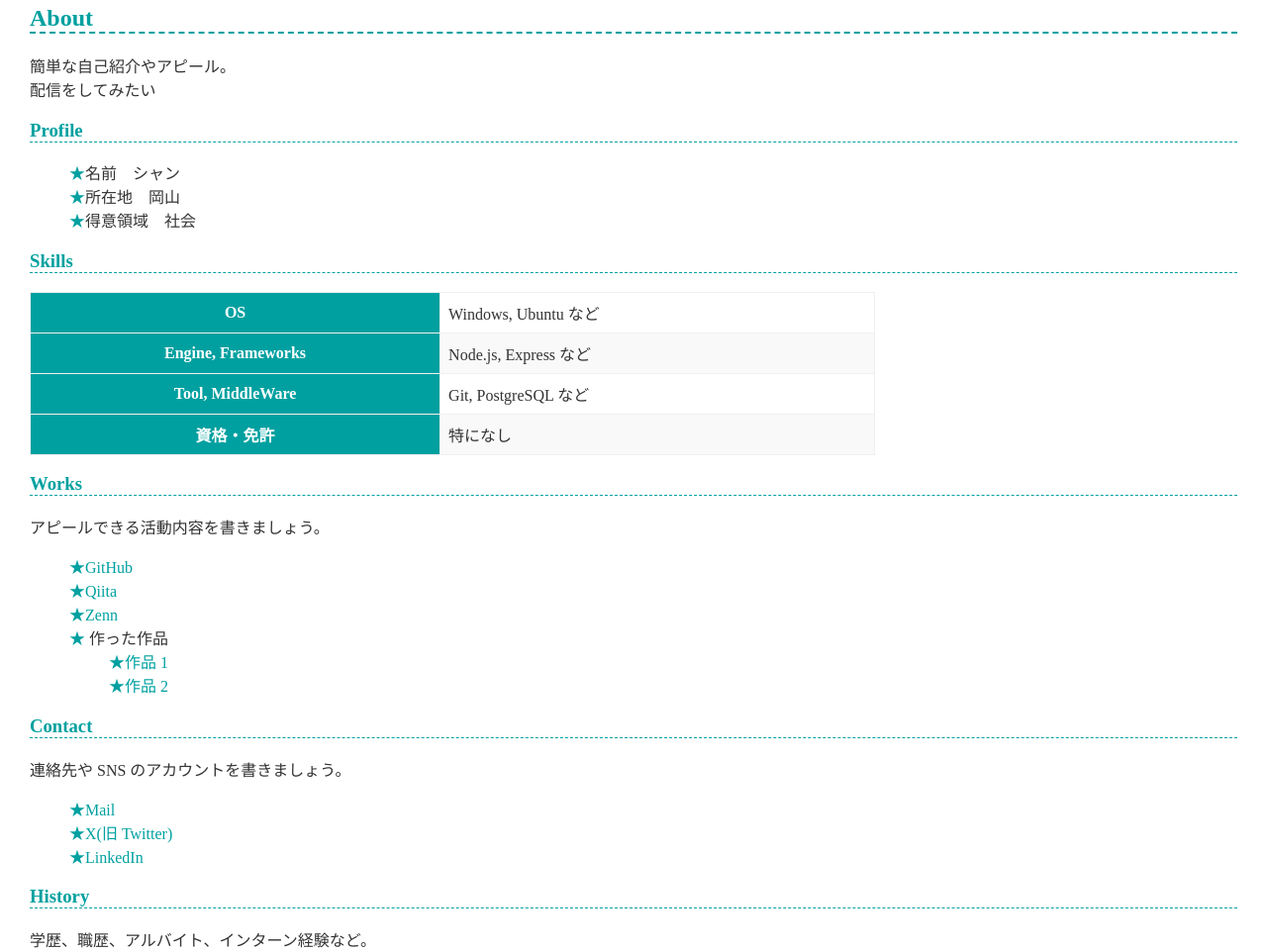
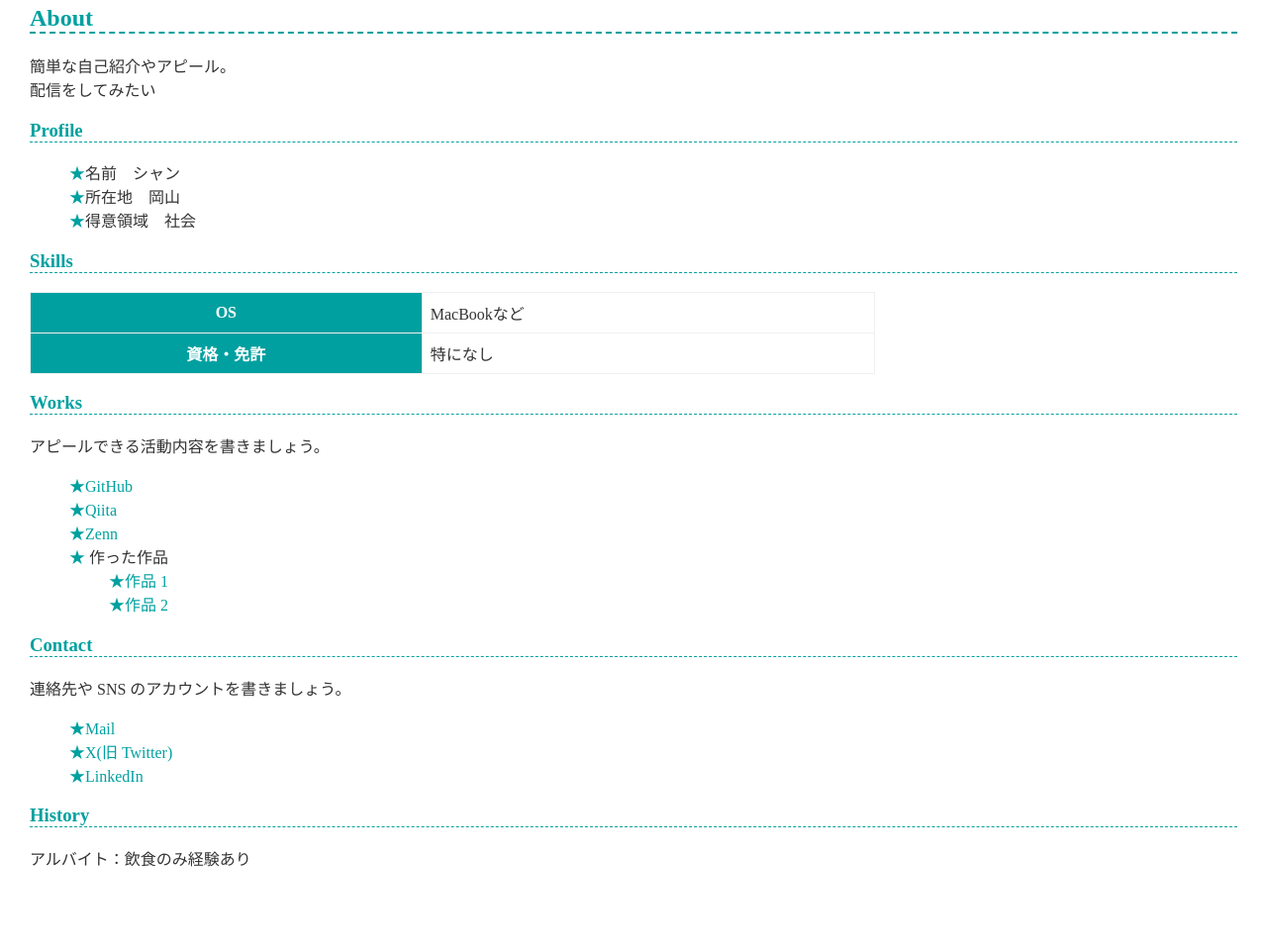
Before and after one commit to 251zs01334-pixel/251zs01334-pixel.github.io, a plain HTML site: page index.html in a window 1280 px wide. Shown: the part 117-1078 px from the top of the page at 99% size. After the commit the page ends 996 px from the top, so only its background shows below. Drawn offline with Linux system fonts and the light colour scheme.

Commit message:
Update index.html

```diff
--- a/index.html
+++ b/index.html
@@ -29,16 +29,9 @@
     <table>
       <tr>
         <th>OS</th>
-        <td>Windows, Ubuntu など</td>
+        <td>MacBookなど</td>
       </tr>
       <tr>
-        <th>Engine, Frameworks</th>
-        <td>Node.js, Express など</td>
-      </tr>
-      <tr>
-        <th>Tool, MiddleWare</th>
-        <td>Git, PostgreSQL など</td>
-      </tr>
       <tr>
         <th>資格・免許</th>
         <td>特になし</td>
@@ -69,7 +62,8 @@
     </ul>
 
     <h3>History</h3>
-    <p>学歴、職歴、アルバイト、インターン経験など。</p>
+    <p>アルバイト：飲食のみ経験あり</p>
     <table>
       </tr>
+      </tr>
     </table>
```
